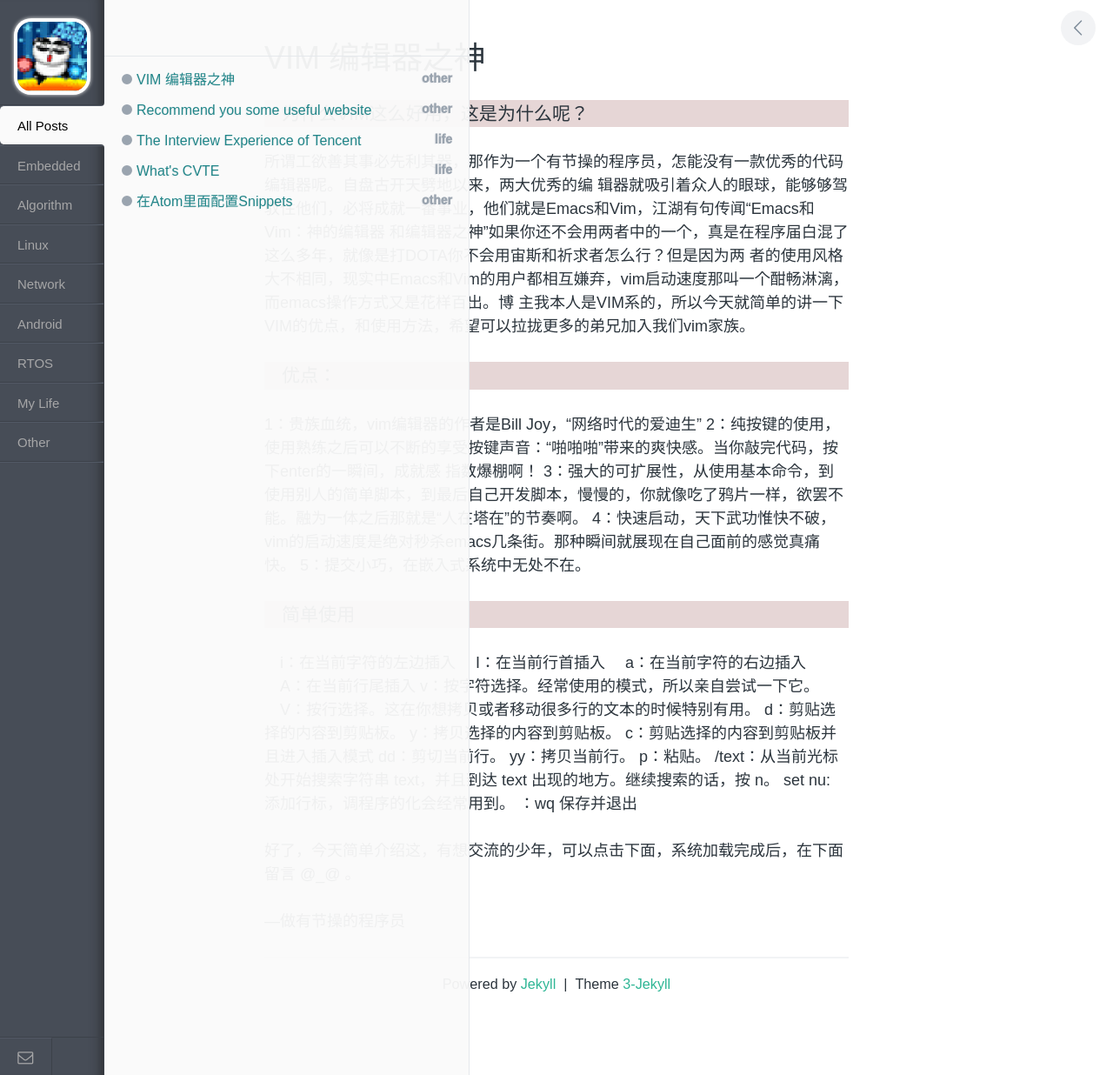
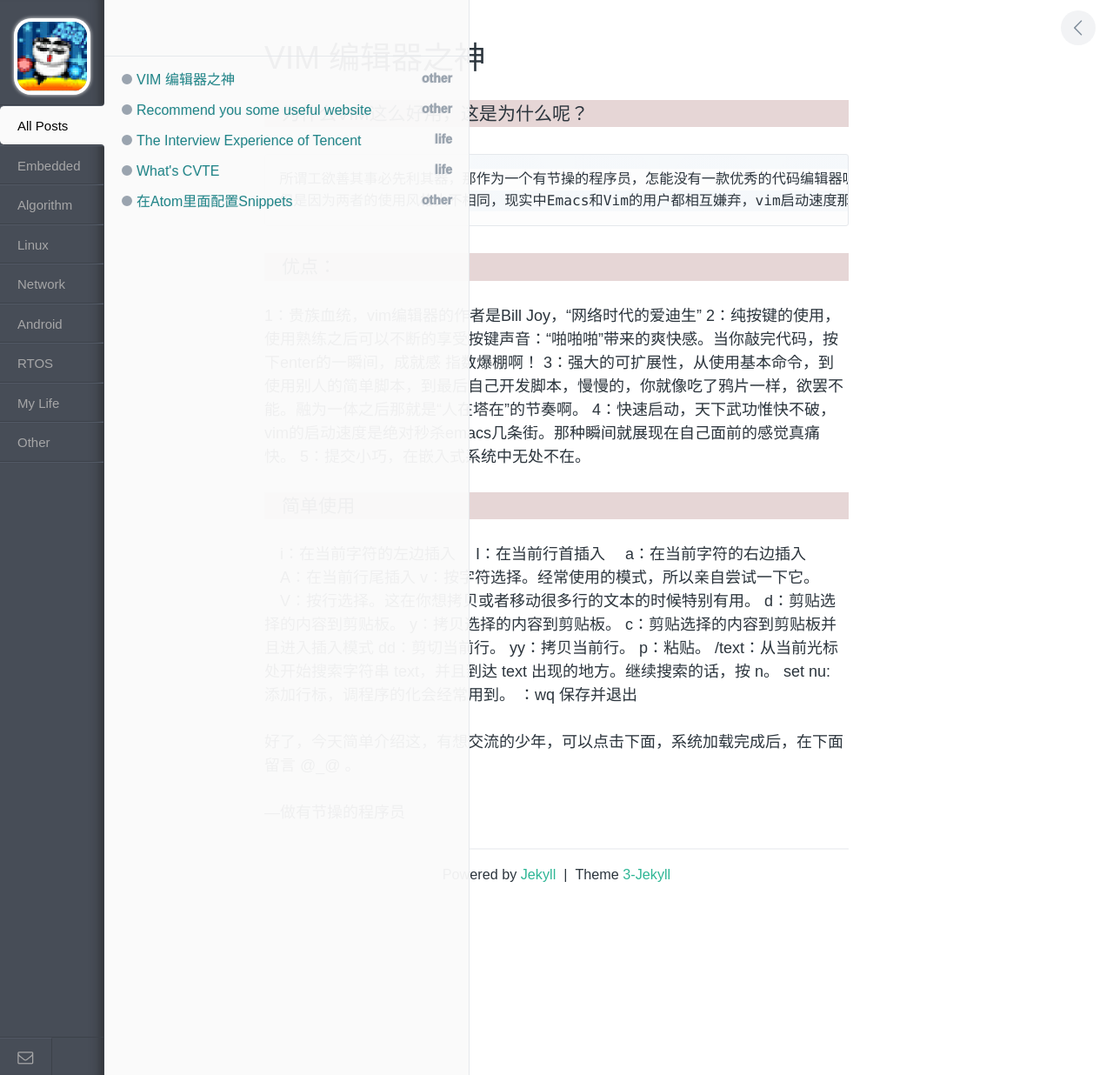
Before and after one commit to xnzaa/xnzaa.github.io, a Jekyll site: the page built from _posts/2014-12-17-vim-编辑器之神.md, in a window 1280 px wide. Shown: the whole page at 87% size. Built offline with Jekyll 4.4.1, drawn with Linux system fonts in a browser that asks for light colours; comment, search, counter and statistics services are not loaded.

```diff
--- a/_posts/2014-12-17-vim-编辑器之神.md
+++ b/_posts/2014-12-17-vim-编辑器之神.md
@@ -5,10 +5,10 @@ date:   2014-12-17 00:32:34
 categories: other
 ---
 ### 为什么VIM这么好用，这是为什么呢？
-所谓工欲善其事必先利其器，那作为一个有节操的程序员，怎能没有一款优秀的代码编辑器呢。自盘古开天劈地以来，两大优秀的编
+    所谓工欲善其事必先利其器，那作为一个有节操的程序员，怎能没有一款优秀的代码编辑器呢。自盘古开天劈地以来，两大优秀的编
 辑器就吸引着众人的眼球，能够够驾驭住他们，必将成就一番事业，他们就是Emacs和Vim，江湖有句传闻“Emacs和Vim：神的编辑器
-和编辑器之神”如果你还不会用两者中的一个，真是在程序届白混了这么多年，就像是打DOTA你不会用宙斯和祈求者怎么行？但是因为两
-者的使用风格大不相同，现实中Emacs和Vim的用户都相互嫌弃，vim启动速度那叫一个酣畅淋漓，而emacs操作方式又是花样百出。博
+和编辑器之神”如果你还不会用两者中的一个，真是在程序届白混了这么多年，就像是打DOTA你不会用宙斯和祈求者怎么行？
+    但是因为两者的使用风格大不相同，现实中Emacs和Vim的用户都相互嫌弃，vim启动速度那叫一个酣畅淋漓，而emacs操作方式又是花样百出。博
 主我本人是VIM系的，所以今天就简单的讲一下VIM的优点，和使用方法，希望可以拉拢更多的弟兄加入我们vim家族。
 
 ### 优点：
```
